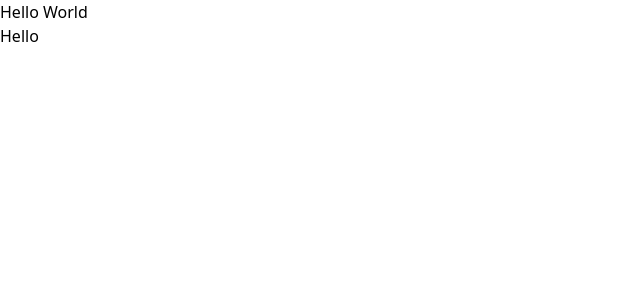
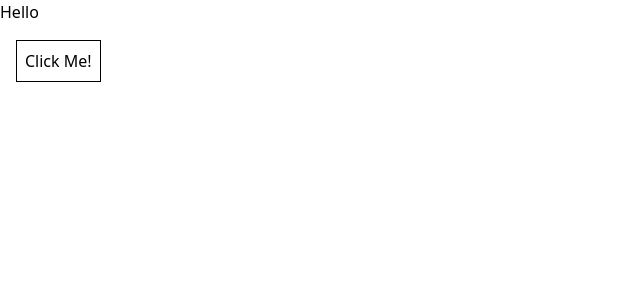
Before and after one commit to Master9x3r4n/ccapdev-mco, a Vue app: page / in a window 1280 px wide. Shown: the top 300 px of the page, without its empty margins (0-640 px from the left). Built offline with nearby package versions, Linux system fonts and the light colour scheme.

Commit message:
feat: added implementation for dark mode

```diff
--- a/src/assets/tailwind.css
+++ b/src/assets/tailwind.css
@@ -1 +1,3 @@
 @import "tailwindcss";
+
+@variant dark (&:where(.dark, .dark *));
--- a/src/view/LandingView.vue
+++ b/src/view/LandingView.vue
@@ -1,6 +1,20 @@
 <template>
-  <main>Hello World</main>
-  Hello
+    <p class ="bg-white dark:bg-black dark:text-white"> Hello </p>
+  	<button class="border p-2 m-4 active:bg-gray-400" @click="toggleDarkMode()">Click Me!</button>
 </template>
 
-<script setup></script>
+<script setup>
+	import {ref, watch} from "vue"
+
+	const darkMode = ref(false)
+
+	watch(darkMode, (enabled) => {
+    	document.documentElement.classList.toggle('dark', enabled)
+  	})
+
+	const toggleDarkMode = () => {
+		darkMode.value = !darkMode.value
+		console.log(darkMode.value)
+	}
+
+</script>
--- a/tailwind.config.js
+++ b/tailwind.config.js
@@ -1,4 +1,5 @@
 export default {
+  darkMode: 'class',
   content: ["./src/**/*.{vue,js,ts,jsx,tsx}"],
   theme: {
     extend: {},
```
